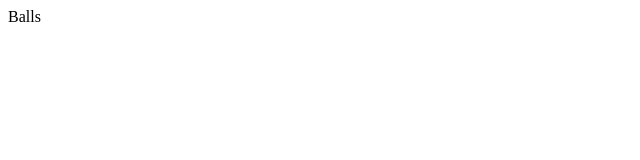
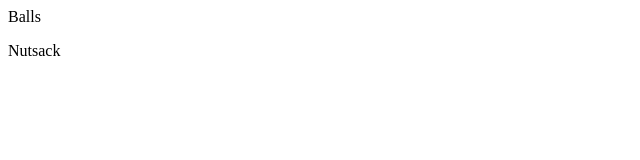
Before and after one commit to ERICTHEBOSS4444/Ballsdeep.us, a plain HTML site: page index.html in a window 1280 px wide. Shown: the full height of the page, 0-640 px from the left. Drawn offline with Linux system fonts and the light colour scheme.

Commit message:
Update index.html

```diff
--- a/index.html
+++ b/index.html
@@ -3,5 +3,6 @@
   </head>
   <body>
     <p>Balls</P>
+  <p>Nutsack</p>
   </body>
 </html>
```
